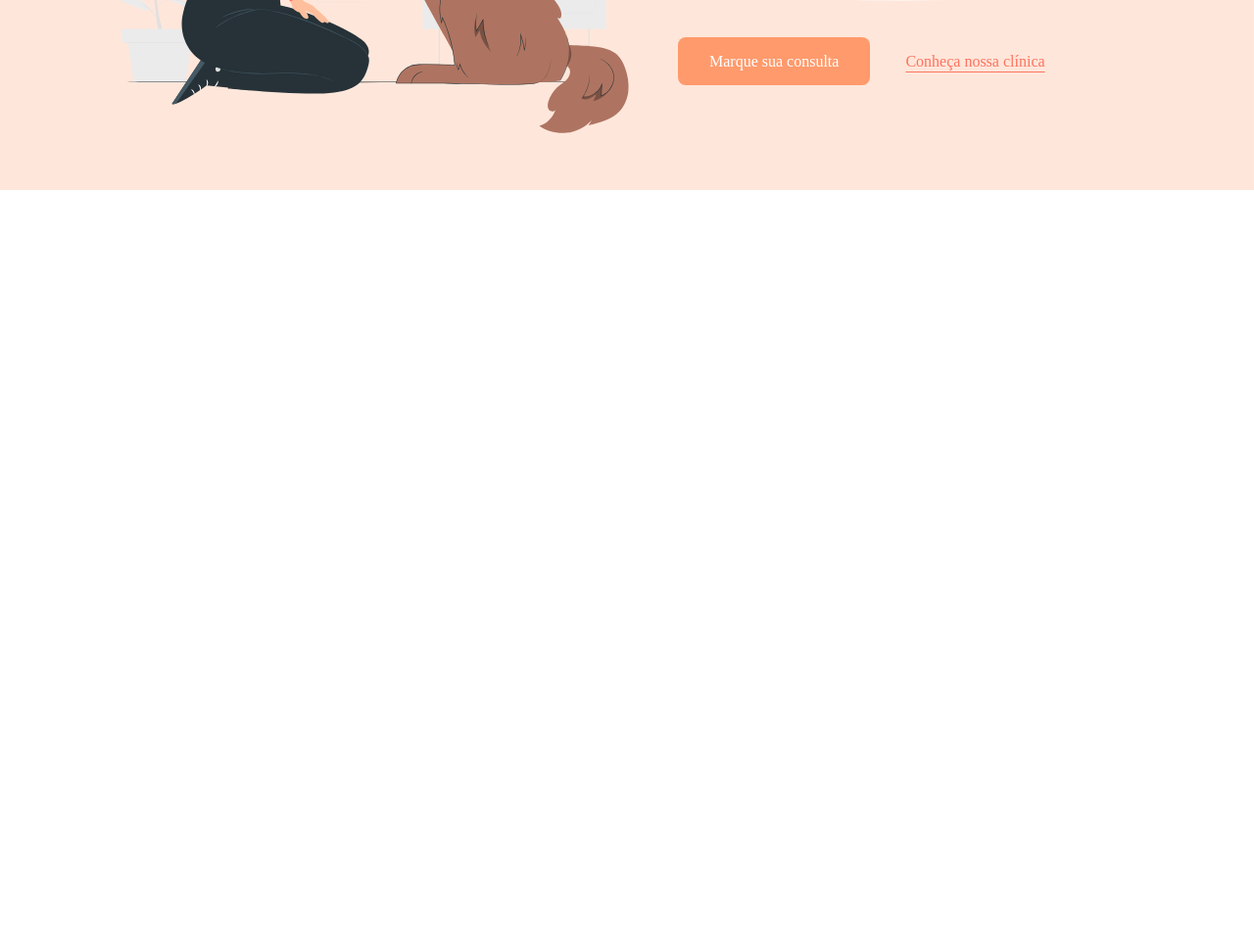
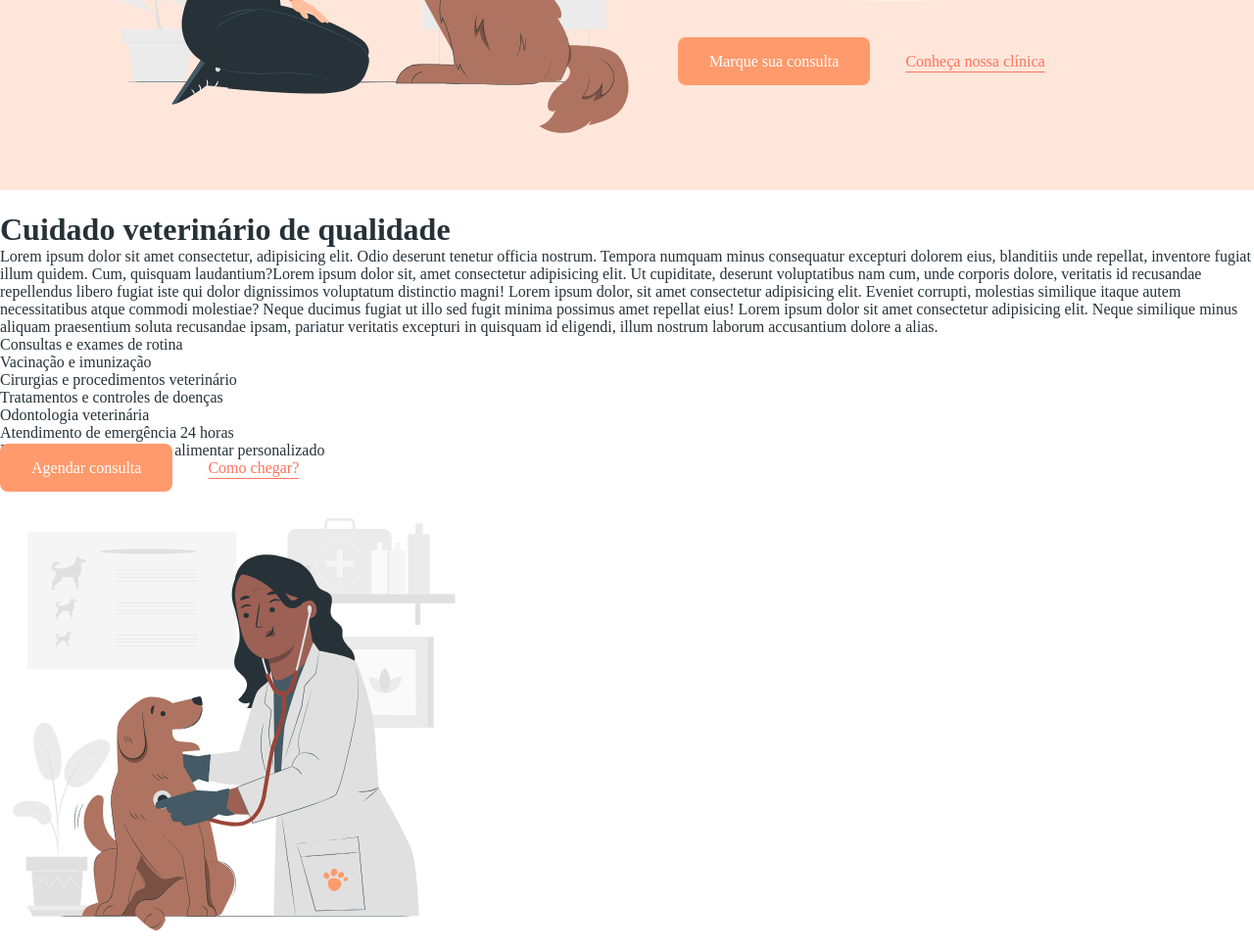
Before and after one commit to AraceiousMcLovin/petcare, a plain HTML site: page index.html in a window 1280 px wide. Shown: the part 500-1471 px from the top of the page at 98% size. Before the commit the page ends 800 px from the top, so only its background shows below. Drawn offline with Linux system fonts and the light colour scheme.

Commit message:
Index atualizado com Clinica

```diff
--- a/index.html
+++ b/index.html
@@ -42,11 +42,30 @@
             <img class="absolute" src="./imgs/shape.svg" alt="Banner decorativo">
         </section>
         <section id="clinica">
+            <div>
+                <h1 class="tituloClinica">Cuidado veterinário de qualidade</h1>
+                <p>Lorem ipsum dolor sit amet consectetur, adipisicing elit. Odio deserunt tenetur officia nostrum.
+                Tempora numquam minus consequatur excepturi dolorem eius, blanditiis unde repellat, inventore fugiat illum quidem.
+                Cum, quisquam laudantium?Lorem ipsum dolor sit, amet consectetur adipisicing elit. Ut cupiditate, deserunt voluptatibus nam cum, unde corporis dolore, veritatis id recusandae repellendus libero fugiat iste qui dolor dignissimos voluptatum distinctio magni!
+                Lorem ipsum dolor, sit amet consectetur adipisicing elit. Eveniet corrupti, molestias similique itaque autem necessitatibus atque commodi molestiae? Neque ducimus fugiat ut illo sed fugit minima possimus amet repellat eius!
+                Lorem ipsum dolor sit amet consectetur adipisicing elit. Neque similique minus aliquam praesentium soluta recusandae ipsam, pariatur veritatis excepturi in quisquam id eligendi, illum nostrum laborum accusantium dolore a alias.
+                    <ul>
+                        <li>Consultas e exames de rotina</li>
+                        <li>Vacinação e imunização</li>
+                        <li>Cirurgias e procedimentos veterinário</li>
+                        <li>Tratamentos e controles de doenças</li>
+                        <li>Odontologia veterinária</li>
+                        <li>Atendimento de emergência 24 horas</li>
+                        <li>Nutrição e aconselhamento alimentar personalizado</li>
+                    </ul>
 
+                </p>
+                <a  class="botao" href="https://wa.me/551146194328?text=Olá, preciso de ajuda!" target="_blank">Agendar consulta</a>
+                <a href="#clinica" class="botao-transparente">Como chegar?</a>
+            </div>
+            <img src="./imgs/clinic-img.svg" alt="Mulher dando cuidados clinicos para um cão!">
         </section>
-        <section id="farmacia">
 
-        </section>
         <section id="duvida">
 
         </section>
```
